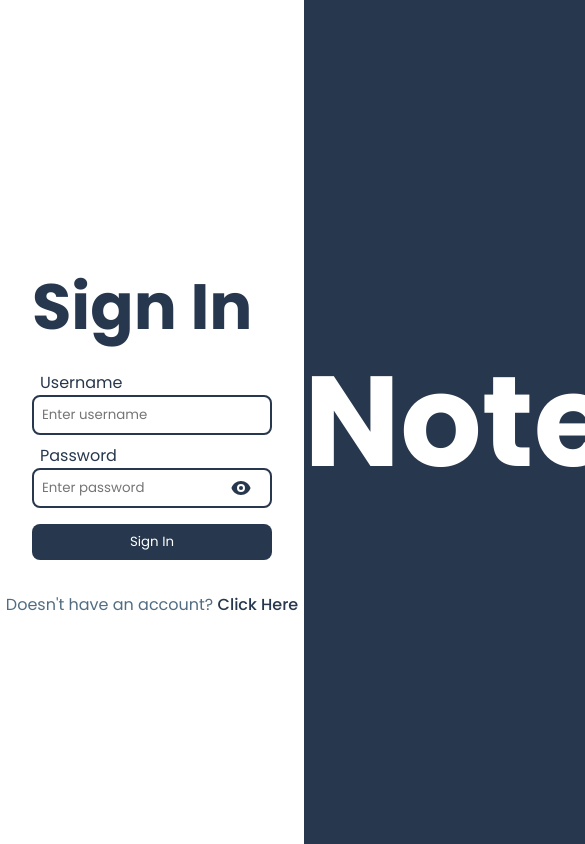
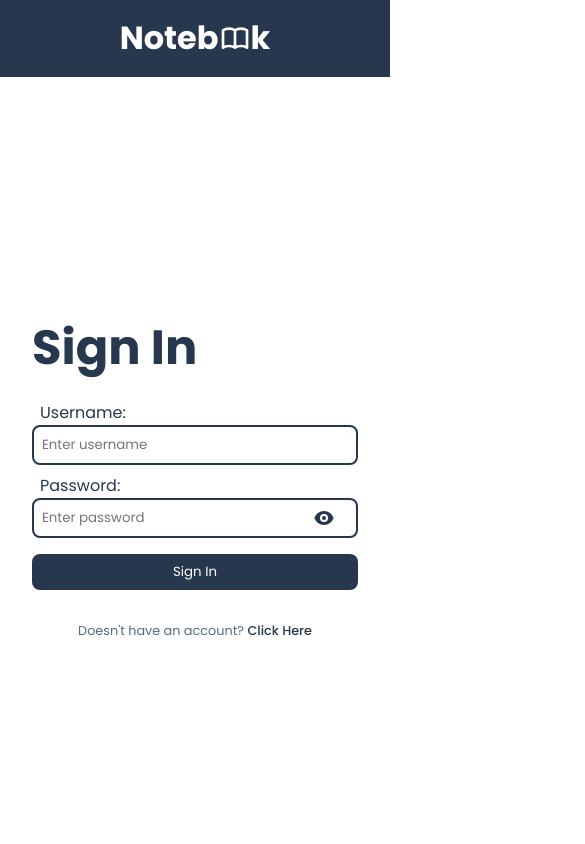
Before and after one commit to dwrdvncntcvs/notebook-react-app, a React (Create React App) app: page /sign-in in a window 390 px wide. Shown: the top 844 px of the page, 585 px wide, since content can reach past the window. Built offline with nearby package versions, Linux system fonts and the light colour scheme.

Commit message:
Implemented mobile responsiveness on the auth pages of the application

```diff
--- a/src/components/Auth/AuthForm/AuthForm.tsx
+++ b/src/components/Auth/AuthForm/AuthForm.tsx
@@ -53,7 +53,7 @@ const AuthForm: FC<AuthFormProps> = ({
                 <div className={scss["form-body"]}>
                     {fields.map(({ label, name, type, placeholder }) => (
                         <div key={name} className={scss["form-control"]}>
-                            <label htmlFor={name}>{label}</label>
+                            <label htmlFor={name}>{label}:</label>
                             <div className={`${scss["input-container"]} `}>
                                 <Field
                                     id={name}
--- a/src/components/Auth/AuthForm/authForm.module.scss
+++ b/src/components/Auth/AuthForm/authForm.module.scss
@@ -6,25 +6,68 @@
     width: 100%;
     padding: 2rem;
     gap: 1rem;
+    transition: all ease 0.2s;
 
     h1 {
         font-size: 4rem;
         color: $primary-color;
+        transition: all ease 0.2s;
+
+        @include LGtablet {
+            align-self: center;
+            font-size: 3rem;
+        }
+        @include tablet {
+            align-self: center;
+            font-size: 3rem;
+        }
+        @include phone {
+            font-size: 3rem;
+        }
     }
 
     .form-body {
         display: flex;
         flex-direction: column;
         gap: 0.5rem;
+        transition: all ease 0.2s;
+
+        @include LGtablet {
+            justify-content: center;
+            align-items: center;
+        }
+
+        @include tablet {
+            justify-content: center;
+            align-items: center;
+        }
 
         .form-control {
             display: flex;
             flex-direction: column;
             width: 100%;
+            transition: all ease 0.2s;
+            position: relative;
+
+            @include LGtablet {
+                width: 25em;
+            }
+
+            @include tablet {
+                width: 25em;
+            }
 
             label {
                 color: $primary-color;
                 margin-left: 0.5rem;
+
+                @include LGtablet {
+                    font-size: 0.75rem;
+                }
+
+                @include tablet {
+                    font-size: 0.75rem;
+                }
             }
 
             .input-container {
@@ -59,9 +102,18 @@
             }
 
             #error-message {
+                position: absolute;
                 color: $error-color;
                 font-size: 0.75rem;
-                text-align: end;
+                right: 0;
+
+                @include LGtablet {
+                    font-size: 0.6rem;
+                }
+
+                @include tablet {
+                    font-size: 0.6rem;
+                }
             }
         }
     }
@@ -77,8 +129,12 @@
         transition: all ease 0.2s;
         cursor: pointer;
 
+        @include phone {
+            width: 100%;
+        }
+
         &:hover {
-            opacity: .8;
+            opacity: 0.8;
         }
     }
 }
--- a/src/components/Auth/AuthLinks/authLink.module.scss
+++ b/src/components/Auth/AuthLinks/authLink.module.scss
@@ -2,6 +2,15 @@
 
 .link {
     color: $secondary-color;
+    transition: all ease 0.2s;
+
+    @include tablet {
+        font-size: .8rem;
+    }
+
+    @include phone {
+        font-size: .8rem;
+    }
 
     a {
         color: $primary-color;
--- a/src/contexts/Auth.tsx
+++ b/src/contexts/Auth.tsx
@@ -74,6 +74,7 @@ const AuthProvider: FC<PropsWithChildren> = ({ children }) => {
 
     const signOutAction = async () => {
         authStorage.removeToken();
+        navigate("/sign-in");
     };
 
     return (
--- a/src/pages/AuthPortal/authPortal.module.scss
+++ b/src/pages/AuthPortal/authPortal.module.scss
@@ -4,6 +4,14 @@
     width: 100%;
     height: 100vh;
     display: flex;
+
+    @include tablet {
+        flex-direction: column-reverse;
+    }
+
+    @include phone {
+        flex-direction: column-reverse;
+    }
 
     .portal-wallpaper {
         display: flex;
@@ -13,15 +21,53 @@
         background-color: $primary-color;
         color: $quaternary-color;
         font-size: 4rem;
+        transition: all ease 0.2s;
+
+        @include desktop {
+            flex: 2;
+            font-size: 3rem;
+        }
+
+        @include LGtablet {
+            flex: 1;
+            font-size: 1.5rem;
+        }
+
+        @include tablet {
+            flex: 1;
+            height: 8rem;
+            font-size: 1rem;
+        }
+
+        @include phone {
+            flex: 1;
+            height: 8rem;
+            font-size: 1rem;
+        }
     }
 
     .portal-form-container {
         flex: 1;
-        width: 100%;
         flex-direction: column;
         background-color: $quaternary-color;
         display: flex;
         justify-content: center;
         align-items: center;
+
+        @include desktop {
+            flex: 1;
+        }
+
+        @include LGtablet {
+            flex: 2;
+        }
+
+        @include tablet {
+            flex: 10;
+        }
+
+        @include phone {
+            flex: 10;
+        }
     }
 }
--- a/src/pages/NotebookPage/NotebookPage.tsx
+++ b/src/pages/NotebookPage/NotebookPage.tsx
@@ -1,11 +1,13 @@
 import React from "react";
-import { NavLink } from "react-router-dom";
+import { useAuth } from "../../contexts/Auth";
 
 const NotebookPage = () => {
+    const { signOutAction } = useAuth();
+
     return (
         <div>
-            NotebookPage
-            <NavLink to={"/sample"}>NAvigate</NavLink>
+            <h1>Notebook Page</h1>
+            <button onClick={signOutAction}>Sign Out</button>
         </div>
     );
 };
```
